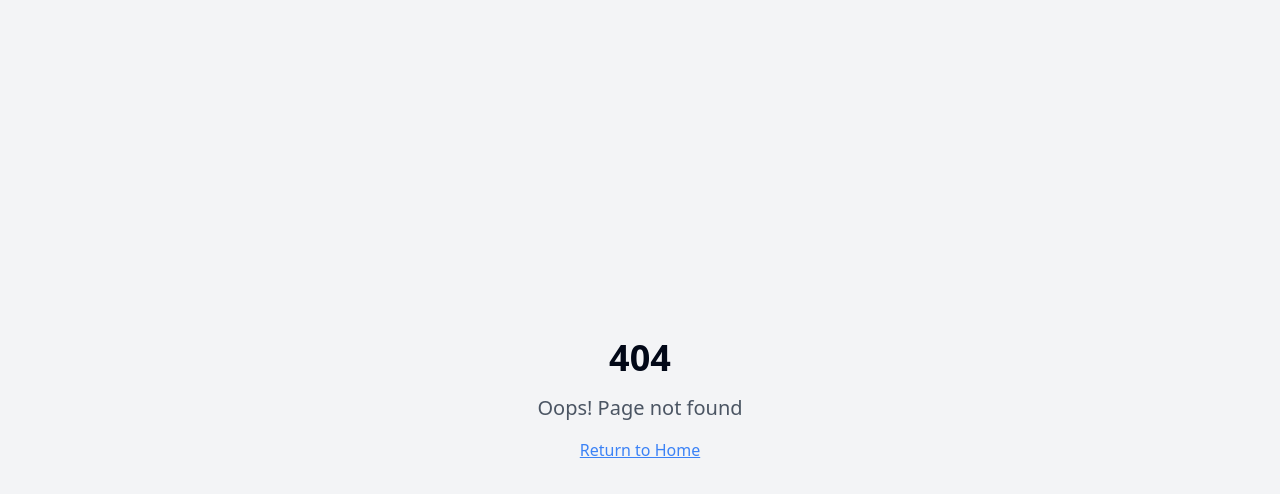
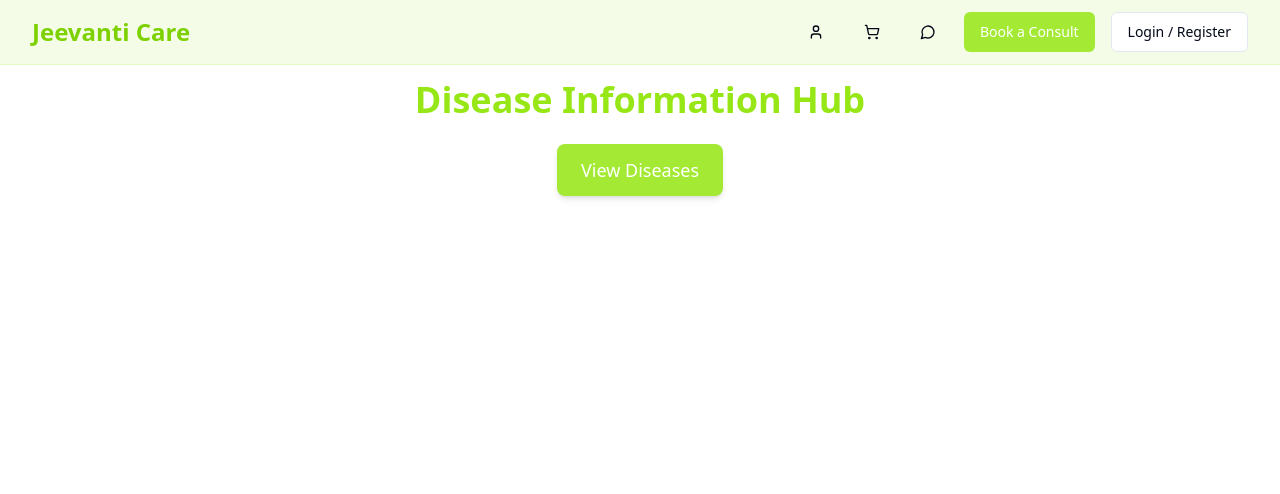
Before and after one commit to kruteedeepa/carelanding-genie, a React (Vite) app: page /diseases in a window 1280 px wide. Before the commit this address had no page. Shown: the top 494 px of the page. Built offline with nearby package versions, Linux system fonts and the light colour scheme.

Commit message:
Add disease information page
Added a new page to display information about various diseases.  The page will be accessed via a link from the existing "Diseases" service card.  The layout of the new page will feature a compact width.

```diff
--- a/src/App.tsx
+++ b/src/App.tsx
@@ -7,6 +7,7 @@ import { BrowserRouter, Routes, Route } from "react-router-dom";
 import Index from "./pages/Index";
 import NotFound from "./pages/NotFound";
 import Cart from "./pages/Cart";
+import DiseaseLandingPage from "./pages/DiseaseLandingPage";
 
 const queryClient = new QueryClient();
 
@@ -19,6 +20,7 @@ const App = () => (
         <Routes>
           <Route path="/" element={<Index />} />
           <Route path="/cart" element={<Cart />} />
+          <Route path="/diseases" element={<DiseaseLandingPage />} />
           {/* ADD ALL CUSTOM ROUTES ABOVE THE CATCH-ALL "*" ROUTE */}
           <Route path="*" element={<NotFound />} />
         </Routes>
--- a/src/components/Services.tsx
+++ b/src/components/Services.tsx
@@ -3,9 +3,10 @@ import {
   Stethoscope,
   Activity,
   Heart,
-  Dumbbell, // Replacing Yoga with Dumbbell as it's more suitable
-  Pill, // Changed from Pills to Pill (correct name)
+  Dumbbell,
+  Pill,
 } from "lucide-react";
+import { Link } from "react-router-dom";
 
 const services = [
   {
@@ -22,6 +23,7 @@ const services = [
     title: "Diseases",
     icon: Heart,
     description: "Information and treatment for various conditions",
+    link: "/diseases"
   },
   {
     title: "Yoga",
@@ -39,8 +41,9 @@ const Services = () => {
   return (
     <div className="grid grid-cols-1 md:grid-cols-3 lg:grid-cols-5 gap-6 max-w-7xl mx-auto px-4 sm:px-6 lg:px-8 py-12">
       {services.map((service, index) => (
-        <div
+        <Link
           key={service.title}
+          to={service.link || "#"}
           className="group p-6 bg-white rounded-xl shadow-sm hover:shadow-md transition-all duration-300 animate-fadeIn"
           style={{ animationDelay: `${index * 100}ms` }}
         >
@@ -51,7 +54,7 @@ const Services = () => {
             <h3 className="text-lg font-semibold text-gray-900">{service.title}</h3>
             <p className="text-sm text-gray-500">{service.description}</p>
           </div>
-        </div>
+        </Link>
       ))}
     </div>
   );
--- /dev/null
+++ b/src/pages/DiseaseLandingPage.tsx
@@ -0,0 +1,53 @@
+
+import React, { useState } from "react";
+import { Link } from "react-router-dom";
+import Navbar from "@/components/Navbar";
+
+const diseases = [
+  { name: "Diabetes", icon: "🩸", link: "/diseases/diabetes" },
+  { name: "Hypertension", icon: "💓", link: "/diseases/hypertension" },
+  { name: "Asthma", icon: "🌬️", link: "/diseases/asthma" },
+  { name: "Arthritis", icon: "🦴", link: "/diseases/arthritis" },
+  { name: "Migraine", icon: "🤕", link: "/diseases/migraine" },
+];
+
+export default function DiseaseLandingPage() {
+  const [showDiseases, setShowDiseases] = useState(false);
+
+  return (
+    <div className="min-h-screen bg-white">
+      <Navbar />
+      <div className="pt-20 flex flex-col items-center p-6">
+        <div className="max-w-3xl w-full"> {/* Container with limited width */}
+          <h1 className="text-4xl font-bold text-jeevanti-700 mb-6 text-center">
+            Disease Information Hub
+          </h1>
+
+          <div className="flex justify-center">
+            <button
+              className="bg-jeevanti-600 text-white px-6 py-3 rounded-lg text-lg shadow-md hover:bg-jeevanti-700 transition-all"
+              onClick={() => setShowDiseases(!showDiseases)}
+            >
+              {showDiseases ? "Hide Diseases" : "View Diseases"}
+            </button>
+          </div>
+
+          {showDiseases && (
+            <div className="grid grid-cols-2 md:grid-cols-3 gap-6 mt-6">
+              {diseases.map((disease) => (
+                <Link to={disease.link} key={disease.name}>
+                  <div className="flex flex-col items-center bg-white p-4 rounded-2xl shadow-md hover:shadow-xl transform hover:scale-105 transition-all duration-300 cursor-pointer border border-jeevanti-100">
+                    <span className="text-5xl">{disease.icon}</span>
+                    <p className="text-lg font-semibold text-jeevanti-800 mt-2">
+                      {disease.name}
+                    </p>
+                  </div>
+                </Link>
+              ))}
+            </div>
+          )}
+        </div>
+      </div>
+    </div>
+  );
+}
```
